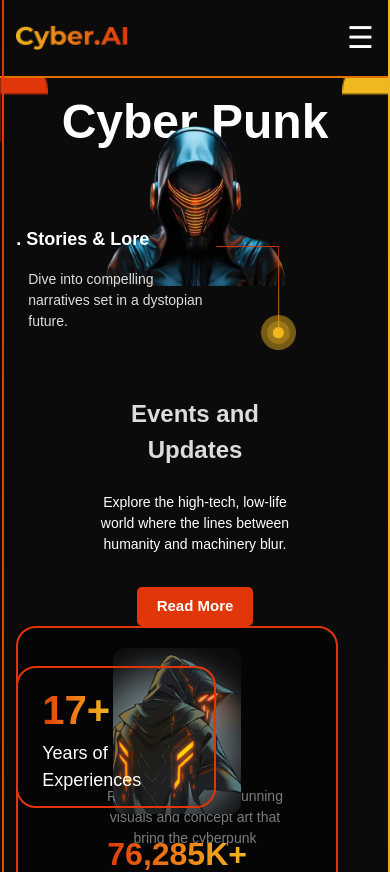
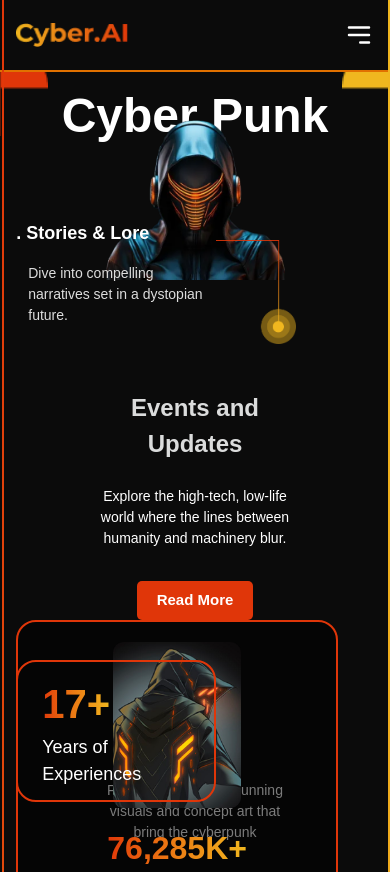
Before and after one commit to Mostofa-zaman/Cyber-Punk, a Next.js app: page / in a window 390 px wide. Shown: the top 872 px of the page. Built offline with nearby package versions, Linux system fonts and the light colour scheme.

Commit message:
delete node

```diff
--- a/components/Navbar.jsx
+++ b/components/Navbar.jsx
@@ -1,6 +1,8 @@
 "use client";
 
-import React, { useState } from "react";
+import React, { useEffect, useState } from "react";
+import { HiOutlineMenuAlt3 } from "react-icons/hi";
+import { IoClose } from "react-icons/io5";
 
 const Navbar = () => {
   const [open, setOpen] = useState(false);
@@ -8,8 +10,17 @@ const Navbar = () => {
 
   const navItems = ["Home", "Pages", "Support", "Contact"];
 
+  /* 🔥 Scroll Lock */
+  useEffect(() => {
+    if (open) {
+      document.body.style.overflow = "hidden";
+    } else {
+      document.body.style.overflow = "auto";
+    }
+  }, [open]);
+
   return (
-    <section className="bg-[#0B0B0B] sticky top-0 z-50">
+    <section className="bg-[#0B0B0B] sticky top-0 z-50 relative">
       <div className="max-w-[1320px] mx-auto py-5 px-4">
 
         {/* TOP BAR */}
@@ -19,7 +30,7 @@ const Navbar = () => {
           <img
             src="/logo.png"
             alt="Logo"
-            className="cursor-pointer w-28 sm:w-32 md:w-auto"
+            className="cursor-pointer w-28 sm:w-32"
           />
 
           {/* DESKTOP MENU */}
@@ -59,20 +70,19 @@ const Navbar = () => {
 
           {/* MOBILE BUTTON */}
           <button
-            aria-label="Menu"
             className="md:hidden text-white text-3xl"
             onClick={() => setOpen(!open)}
           >
-            {open ? "✕" : "☰"}
+            {open ? <IoClose /> : <HiOutlineMenuAlt3 />}
           </button>
         </div>
       </div>
 
       {/* MOBILE MENU */}
       <div
-        className={`md:hidden absolute left-0 top-full w-full bg-[#111] text-white z-40
+        className={`md:hidden absolute left-0 top-full w-full bg-[#111] text-white z-[60]
         transition-all duration-300 ease-in-out overflow-hidden
-        ${open ? "max-h-[400px] py-6" : "max-h-0 py-0"}`}
+        ${open ? "max-h-[500px] py-6 opacity-100" : "max-h-0 py-0 opacity-0"}`}
       >
         <div className="px-6 flex flex-col gap-6">
 
@@ -114,7 +124,7 @@ const Navbar = () => {
       {/* OVERLAY */}
       {open && (
         <div
-          className="fixed inset-0 bg-black/50 md:hidden z-30"
+          className="fixed inset-0 bg-black/50 md:hidden z-[50]"
           onClick={() => setOpen(false)}
         />
       )}
```
